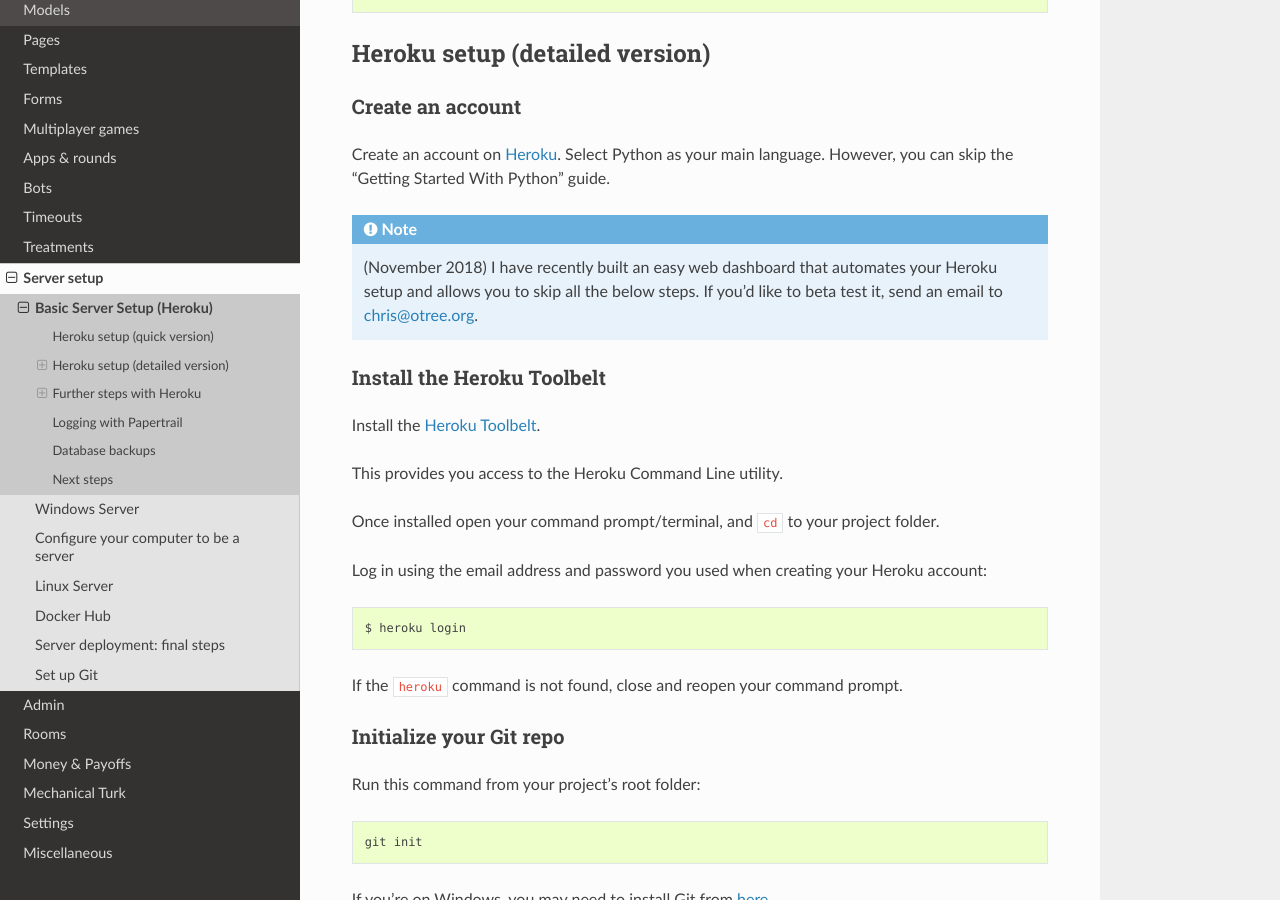
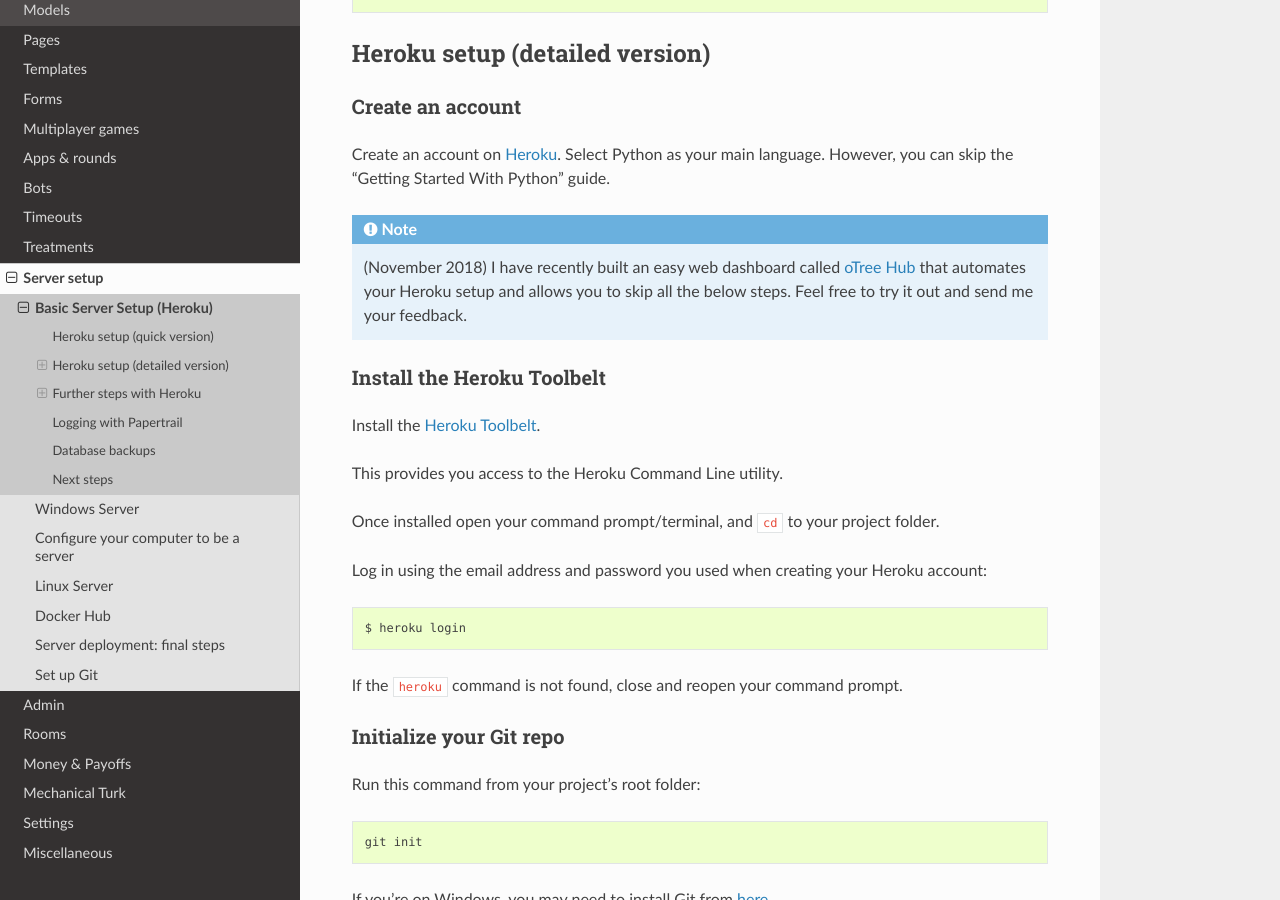
Before and after one commit to oTree-org/otree-docs, a Sphinx documentation site: the page built from source/server/heroku.rst, in a window 1280 px wide and 900 px high, scrolled down 610 px. Built offline with Sphinx 7.4.7 and the Read the Docs theme 2.0.0, drawn with Linux system fonts in a browser that asks for light colours.

Commit message:
otree hub

```diff
--- a/source/server/heroku.rst
+++ b/source/server/heroku.rst
@@ -43,8 +43,10 @@
 .. note::
 
     (November 2018) I have recently built an easy web dashboard
+    called `oTree Hub <https://www.otreehub.com/>`__
     that automates your Heroku setup and allows you to skip all the below steps.
-    If you'd like to beta test it, send an email to chris@otree.org.
+    Feel free to try it out and send me your feedback.
+
 
 Install the Heroku Toolbelt
 ~~~~~~~~~~~~~~~~~~~~~~~~~~~
```
